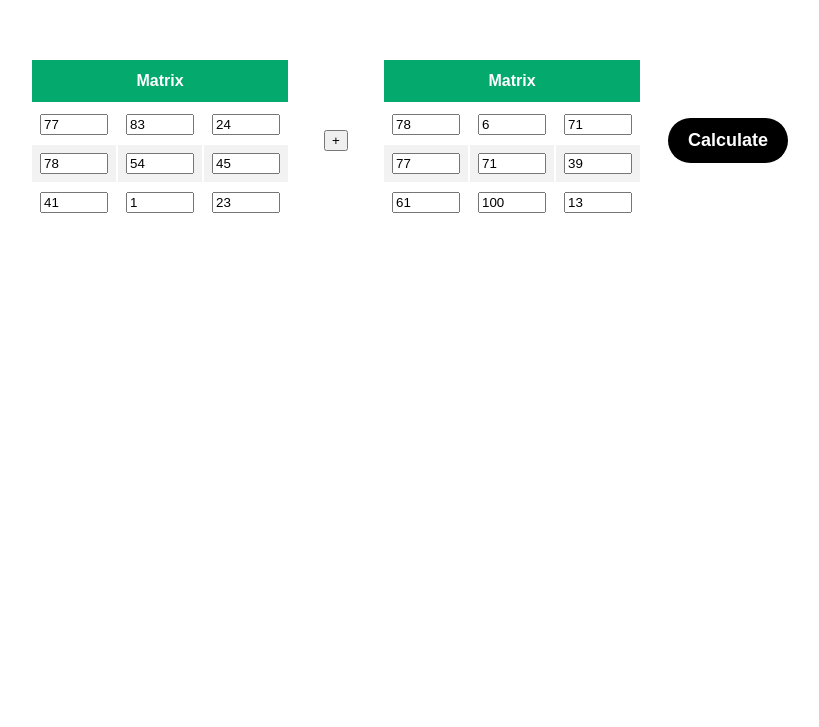
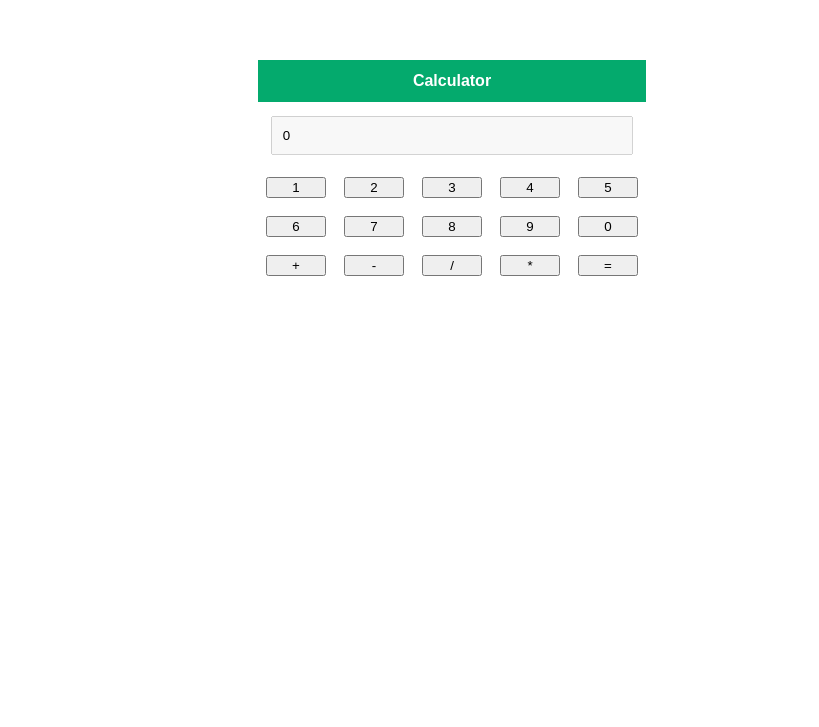
Before and after one commit to owaisahmedkhn/aichatbot.github.io, a plain HTML site: page index.html in a window 1280 px wide. Shown: the part 73-800 px from the top of the page, without its empty margins (188-1007 px from the left). Drawn offline with Linux system fonts and the light colour scheme.

Commit message:
Update index.html

```diff
--- a/index.html
+++ b/index.html
@@ -6,11 +6,6 @@
     <meta http-equiv="X-UA-Compatible" content="IE=edge">
     <meta name="viewport" content="width=device-width, initial-scale=1.0">
     <title>Document</title>
-	<script>
-
-
-	</script>
-
 	<style>
 	table input{
 		width:60px;
@@ -26,10 +21,6 @@
   padding: 8px;
   text-align:center;
 }
-
-#resulta tr:nth-child(even){background-color: #f2f2f2;}
-
-#resulta tr:hover {background-color: #ddd;}
 
 #resulta th {
   padding-top: 12px;
@@ -56,50 +47,79 @@ h1{
 	background:#fff;
 	color:#000;
 }
+#input_result th{
+	padding: 10px;
+    color: #000;
+    width: 92%;
+    margin: 0;
+	background:none;
+}
+#input_result th input{
+	padding: 10px;
+    color: #000;
+    width: 92%;
+    margin: 0;
+}
 </style>
 
 </head>
 
 <body>
-	<h1>Matrix Summation</h1>
+	<h1>Calculator</h1>
 	<br/>
-	<table id="resulta">
+		<table id="resulta">
 		<tr>
 			<td>
 				<table id="arr1">
 				</table>
 			</td>
-			<td>
-				<table> <tr> <button> + </button> </tr> </table>
-			</td>
-			<td>
-				<table id="arr2">
-				</table>
-			</td>
-			<td>
-				<table> <tr> <button onclick="addArray('arr1','arr2','sum_arr')" id="calculate">Calculate</button> </tr> </table>
-			</td>
-			<td>
-				<table id="sum_arr"></table>
-			</td>
+
 		</tr>
 	</table>
+    <script>
 
+		var calcArray = [
+				[1,2,3,4,5],
+				[6,7,8,9,0],
+				["+","-","/","*","="]
+			];
+		var resulttext = " ";
+		var arrn1 = [0 , 0];
+		var valx = '';
+		var operator = '+';
 
-    <script>
+		function operations(optr,vala){
+			if(optr=="+"){
+				arrn1[1] = arrn1[1] + vala;
+			}
+			if(optr=="-"){
+				arrn1[1] = arrn1[1] - vala;
+			}
+			if(optr=="/"){
+				arrn1[1] = arrn1[1] / vala;
+			}
+			if(optr=="*"){
+				arrn1[1] = arrn1[1] * vala;
+			}
+			valx = '';
+			document.getElementById("result").value = arrn1[1];
+
+		}
 
 		function createArray(idName){
 			var arr_row = 3;
-			var arr_cols = 3;
+			var arr_cols = 5;
 			var matrix1 = '';
-			matrix1 += '<tr><th colspan="3"> Matrix</th><tr>';
+			var count = 1;
+			matrix1 += '<tr><th colspan="5"> Calculator</th><tr>';
+			matrix1 += '<tr id="input_result"><th colspan="5" > <input id="result" value="0" placeholder="calculation result is dispalyed here" disabled="disabled" /> </th><tr>';
 			var num1 = 1;
 			for(i=0; i < arr_row; i++){
 
 				matrix1 += '<tr>';
 				for(j=0; j < arr_cols; j++){
-					num1 = Math.floor((Math.random() * 100) + 1);
-					matrix1 += '<td> <input type="number" value="' + num1 + '" class="' + idName + '" /></td>';
+					matrix1 += '<td> <input type="button" value="' + calcArray[i][j] + '" class="' + idName + '" onclick="calc(this.value)" /></td>';
+					count++;
 				}
 				matrix1 += '</tr>';
 			}
@@ -107,33 +127,20 @@ h1{
 		}
 
 		createArray('arr1');
-		createArray('arr2');
+		var operator_array = ["+","+"];
+		function calc(valn){
+			valx += valn;
+			console.log(valx);
+			operator_array[1] = !Number(valn) && valn !=0 ? valn : operator_array[0] ;
+			resulttext = Number( valx );
+			document.getElementById("result").value = resulttext;
 
-		function addArray(arr1,arr2,idName){
-			var calc_arr1 = document.getElementsByClassName(arr1);
-			var calc_arr2 = document.getElementsByClassName(arr2);
-			var lengthArry = calc_arr1.length;
-			var matrixRows = 3;
-			var matrix1 = '';
-			if( lengthArry === calc_arr1.length){
-			matrix1 += '<tr><th colspan="3"> Result</th><tr>';
-				matrix1 += '<tr>';
-				for(i=0; i < lengthArry; i++){
-					num1 = Number(calc_arr1[i].value) + Number(calc_arr2[i].value);
-					matrix1 += '<td> ' + num1 + '</td>';
-					if ( (i+1) % matrixRows === 0){
-						matrix1 += '</tr><tr>';
-					}
-
-				}
-				matrix1 += '</tr>';
-
-				document.getElementById(idName).innerHTML = matrix1;
-			}
-			else{
-				console.log( "The matrices must be of same size" );
+			if( !Number(valn) && valn !=0 ){
+				operations( operator_array[0],Number( valx.slice(0, -1) ) );
+				operator_array[0] = operator_array[1];
 			}
 		}
+
     </script>
 
 
```
